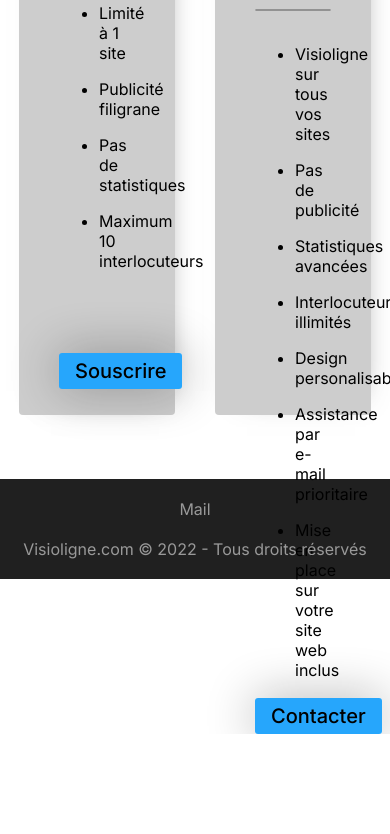
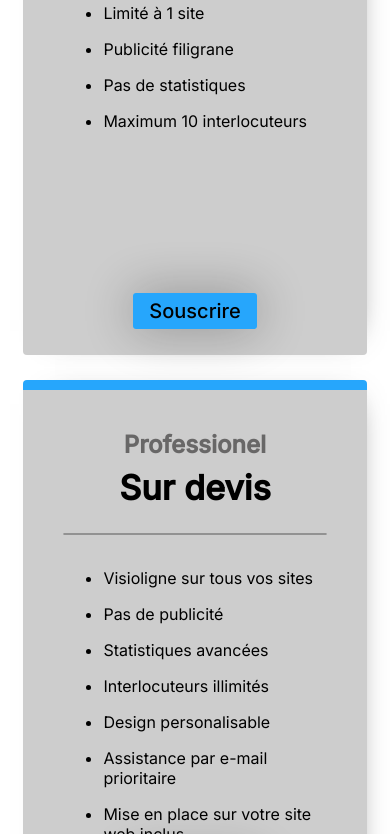
Before and after one commit to Dalvii/visioligne, a plain HTML site: page tarifs/index.html in a window 390 px wide. Shown: the part 508-1342 px from the top of the page. Before the commit the page ends 1242 px from the top, so only its background shows below. Drawn offline with Linux system fonts and the light colour scheme; a web font is replaced by a local one.

Commit message:
responsiv script

```diff
--- a/script.js
+++ b/script.js
@@ -5,7 +5,7 @@ const observerPlan = new IntersectionObserver(entries => {
     entries.forEach(entry => {
         const intersecting = entry.isIntersecting
         console.log(intersecting)
-        if (intersecting == true) {
+        if (intersecting == true || window.screen.width < 500) {
             observerPlan.unobserve(entry.target)
             plan.style.transform = 'translate(0px, -150px)';
             const planMenu = document.getElementsByClassName('planMenu')
@@ -30,7 +30,7 @@ try {
 const observerScroll = new IntersectionObserver(entries => {
     entries.forEach(entry => {
         const intersecting = entry.isIntersecting
-        console.log(entry.target)
+        // console.log(entry.target)
         if (intersecting == true) {
             entry.target.style.opacity = 1;
             observerScroll.unobserve(entry.target)
@@ -44,7 +44,7 @@ const observerScroll = new IntersectionObserver(entries => {
 const animate = document.getElementsByClassName('animate')
 for (let i = 0; i < animate.length; i++) {
     observerScroll.observe(animate[i])
-    console.log(animate[i])
+    // console.log(animate[i])
 }
 
 
@@ -53,7 +53,7 @@ const images = ['img/white.png', 'img/dark.png']
 let planBtn = document.querySelectorAll('.planBtn')
 for (let i = 0; i < planBtn.length; i++) {
     planBtn[i].addEventListener('click', (e) => {
-        console.log(i)
+        // console.log(i)
         document.getElementById('plan').src = images[i]
         const btns = e.target.parentNode.parentNode.children
         for (let y = 0; y < btns.length; y++) {
--- a/style.css
+++ b/style.css
@@ -523,4 +523,12 @@ footer {
     .features_grid > div {
         padding: 2rem;
     }
+    .price-list {
+        display: block;
+    }
+    .price-list > div {
+        margin: 25px auto;
+        width: 88%;
+        height: 540px;
+    }
 }
```
Also changed, not shown: index.html (+1 -1 lines).
